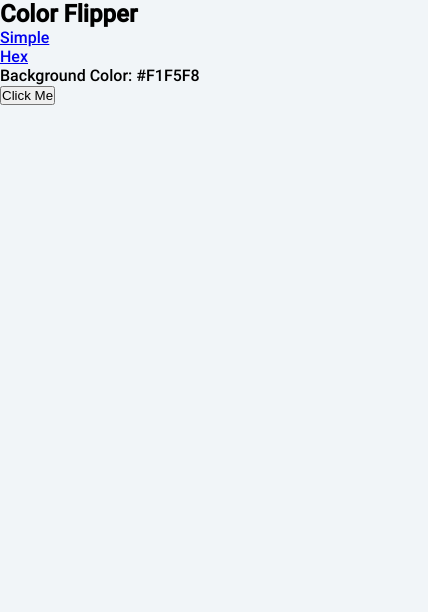
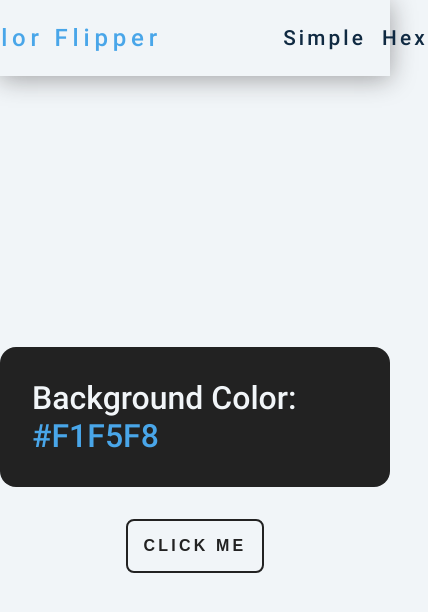
Before and after one commit to BranLeeDev/ColorFlipper, a plain HTML site: page index.html in a window 390 px wide. Shown: the whole page, 428 px wide, since content can reach past the window. Drawn offline with Linux system fonts and the light colour scheme.

Commit message:
Se adapta correctamente a pantallas grandes y tienes transiciones. Falta el responsive para dispositivos pequeños

```diff
--- a/css/main.css
+++ b/css/main.css
@@ -2,6 +2,8 @@
 :root {
   --primary-color: #f1f5f8;
   --secondary-color: #222222;
+  --tertiary-color: #49a6e9;
+  --link-colors: #102a42;
 }
 
 /* Reset of styles */
@@ -21,6 +23,105 @@
 
 /* General styles for the document body */
 body {
+  display: grid;
+  grid-template-columns: repeat(12, 1fr);
+  grid-template-rows: repeat(12, 1fr);
+  width: 100%;
+  height: 100vh;
   background-color: var(--primary-color);
   font-family: "Roboto", sans-serif;
 }
+
+.header {
+  grid-row: 1 / 2;
+  grid-column: 1 / 13;
+  width: 100%;
+  box-shadow: 0em 0.2em 1.5em rgba(32, 26, 26, 0.39);
+}
+
+.header__nav {
+  display: flex;
+  justify-content: center;
+  gap: 40%;
+  width: 90%;
+  max-width: 60em;
+  padding: 1.5em;
+  margin-left: auto;
+  margin-right: auto;
+}
+
+.nav__tittle {
+  font-size: 1.5rem;
+  font-weight: lighter;
+  letter-spacing: 0.2em;
+  white-space: nowrap;
+  color: var(--tertiary-color);
+}
+
+.nav__list {
+  display: flex;
+  align-items: center;
+  gap: 1em;
+  list-style: none;
+}
+
+.list__link {
+  font-size: 1.3rem;
+  color: var(--link-colors);
+  letter-spacing: 0.15em;
+  text-decoration: none;
+}
+
+.list__link:hover {
+  color: var(--tertiary-color);
+}
+
+.main {
+  grid-column: 1 / 13;
+  grid-row: 2 / 13;
+  display: flex;
+  flex-direction: column;
+  justify-content: center;
+  align-items: center;
+  width: 100%;
+}
+
+.article__section {
+  display: flex;
+  flex-direction: column;
+  align-items: center;
+  gap: 2em;
+}
+
+.section__paragraph {
+  width: 100%;
+  padding: 1em;
+  border-radius: 0.5em;
+  background-color: var(--secondary-color);
+  font-size: 2rem;
+  font-weight: normal;
+  color: var(--primary-color);
+}
+
+.paragraph__color {
+  color: var(--tertiary-color);
+}
+
+.section__button {
+  padding: 1em;
+  border: 0.15em solid var(--secondary-color);
+  border-radius: 0.5em;
+  font-size: 1rem;
+  font-weight: bold;
+  text-transform: uppercase;
+  letter-spacing: 0.2em;
+  background-color: var(--primary-color);
+  color: var(--secondary-color);
+  cursor: pointer;
+  transition: background-color 0.3s ease-in-out, color 0.3s ease-in-out;
+}
+
+.section__button:hover {
+  background-color: var(--secondary-color);
+  color: var(--primary-color);
+}
```
